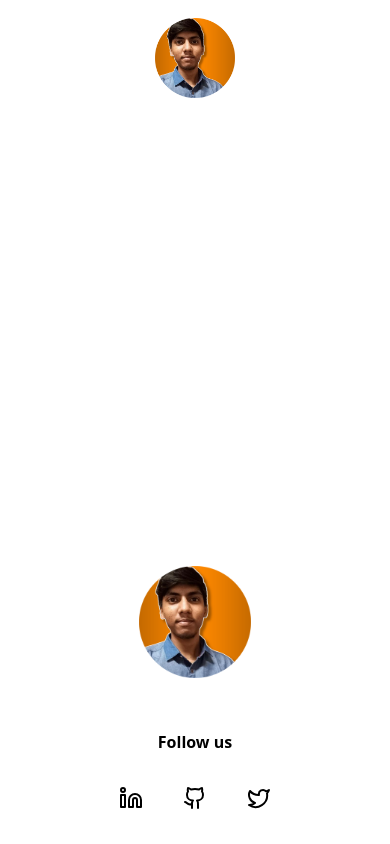
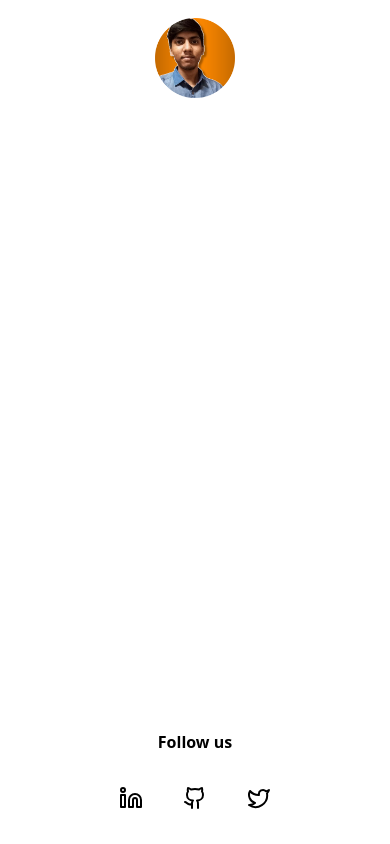
Before and after one commit to Ankit-Rautela/AR-Project, a React (Vite) app in the folder AR-Project-Frontend/: page /Home in a window 390 px wide. Built offline with nearby package versions, Linux system fonts and the light colour scheme.

Commit message:
Change UI for better Mobile view

```diff
--- a/AR-Project-Frontend/src/Components/Footer.jsx
+++ b/AR-Project-Frontend/src/Components/Footer.jsx
@@ -6,7 +6,7 @@ const Footer = () => {
     <>
     <footer className="fixed bottom-0 left-0 w-full z-50 ">
       <div className="grid gap-4 sm:grid-cols-12 mb-0">
-        <div className="min-h-[100px] border-2 border-white rounded /*shadow-xl*/ sm:col-span-6   sm:block ">
+        <div className="min-h-[100px] border-2 border-white rounded /*shadow-xl*/ sm:col-span-6  sm:block hidden">
           <img className="w-28 h-28 mx-auto my-4" src={profilePic} alt="logo" />
         </div>
         <div className="min-h-[100px] border-2 border-white rounded /*shadow-xl*/ sm:col-span-6 sm:block ">
--- a/AR-Project-Frontend/src/Components/SignupPro.jsx
+++ b/AR-Project-Frontend/src/Components/SignupPro.jsx
@@ -10,7 +10,7 @@ const SignupPro = ({ showForm }) => {
     {showForm && (
       <div className="flex justify-center items-center h-screen">
         <div className="w-full max-w-sm p-4 bg-white border border-gray-200 rounded-lg shadow sm:p-6 md:p-8 dark:bg-gray-800 dark:border-gray-700">
-          <htmlForm className="space-y-6" action="#">
+          <form className="space-y-6" action="#">
             <h5 className="text-xl font-medium text-gray-900 dark:text-white">
               Sign in
             </h5>
@@ -86,7 +86,7 @@ const SignupPro = ({ showForm }) => {
                 Create account
               </a>
             </div> */}
-          </htmlForm>
+          </form>
         </div>
       </div>
     )}
```
